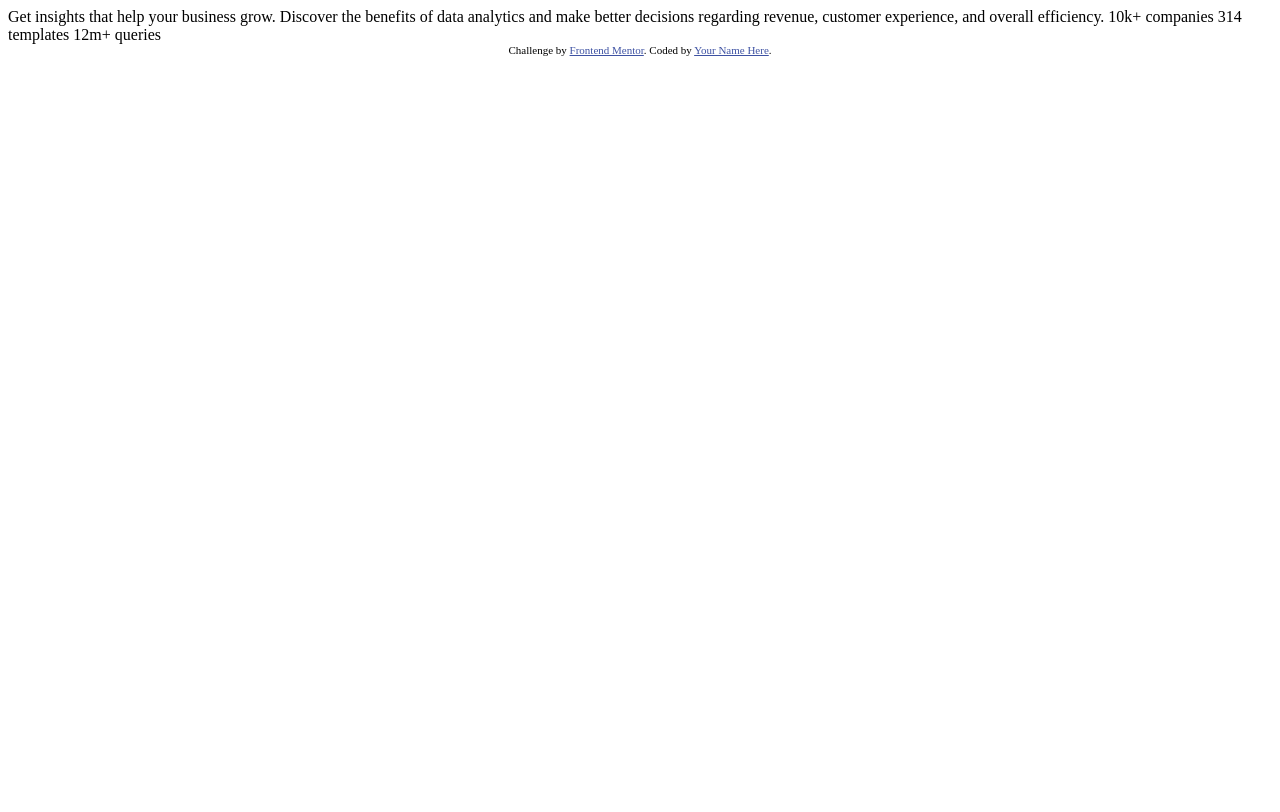
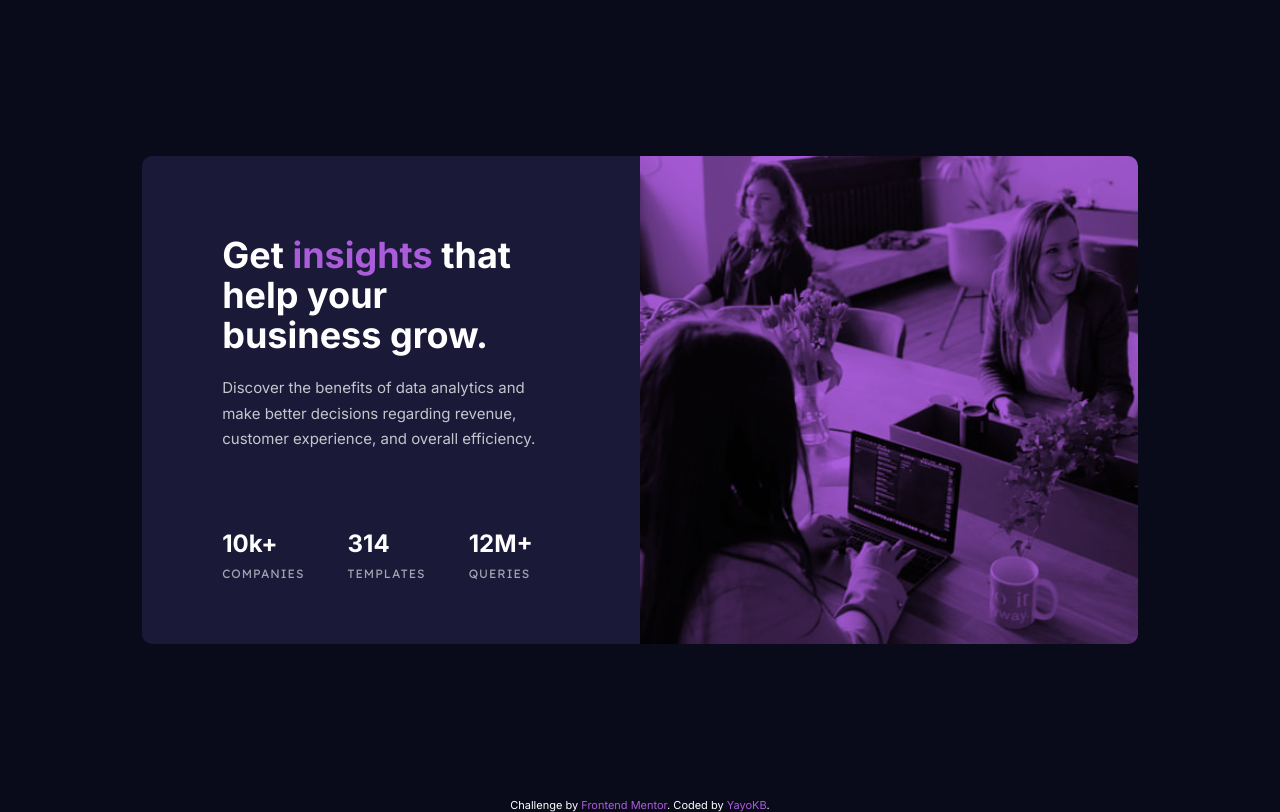
Before and after one commit to YayoKB/fem-stats-preview-card, a plain HTML site: page index.html in a window 1280 px wide. Drawn offline with Linux system fonts and the light colour scheme.

Commit message:
update all

```diff
--- a/index.html
+++ b/index.html
@@ -1,33 +1,41 @@
 <!DOCTYPE html>
 <html lang="en">
   <head>
-  <meta charset="UTF-8">
-  <meta name="viewport" content="width=device-width, initial-scale=1.0"> <!-- displays site properly based on user's device -->
+    <meta charset="UTF-8" />
+    <meta name="viewport" content="width=device-width, initial-scale=1.0" />
+    <!-- displays site properly based on user's device -->
 
-  <link rel="icon" type="image/png" sizes="32x32" href="./images/favicon-32x32.png">
+    <link rel="icon" type="image/png" sizes="32x32" href="./images/favicon-32x32.png" />
+    <link rel="stylesheet" href="style.css" />
 
     <title>Frontend Mentor | Stats preview card component</title>
-
-  <!-- Feel free to remove these styles or customise in your own stylesheet 👍 -->
-  <style>
-    .attribution { font-size: 11px; text-align: center; }
-    .attribution a { color: hsl(228, 45%, 44%); }
     </style>
   </head>
   <body>
+    <main class="wrapper">
+      <section class="container">
+        <div class="hero"></div>
+        <div class="text">
+          <h1 class="headline">Get <span class="insights">insights</span> that help your business grow.</h1>
+          <p class="desc">Discover the benefits of data analytics and make better decisions regarding revenue, customer experience, and overall efficiency.</p>
+          <div class="stats">
+            <div class="stats-one">
+              <p class="stat-number">10k+</p>
+              <p class="stat-heading">companies</p>
+            </div>
+            <div class="stats-two">
+              <p class="stat-number">314</p>
+              <p class="stat-heading">templates</p>
+            </div>
+            <div class="stats-three">
+              <p class="stat-number">12M+</p>
+              <p class="stat-heading">queries</p>
+            </div>
+          </div>
+        </div>
+      </section>
+    </main>
 
-  Get insights that help your business grow.
-
-  Discover the benefits of data analytics and make better decisions regarding revenue, customer
-  experience, and overall efficiency.
-
-  10k+ companies
-  314 templates
-  12m+ queries
-
-  <div class="attribution">
-    Challenge by <a href="https://www.frontendmentor.io?ref=challenge" target="_blank">Frontend Mentor</a>.
-    Coded by <a href="#">Your Name Here</a>.
-  </div>
+    <div class="attribution">Challenge by <a href="https://www.frontendmentor.io?ref=challenge" target="_blank">Frontend Mentor</a>. Coded by <a href="https://www.frontendmentor.io/profile/YayoKB">YayoKB</a>.</div>
   </body>
 </html>
--- a/style.css
+++ b/style.css
@@ -0,0 +1,139 @@
+@import url("https://fonts.googleapis.com/css2?family=Inter:wght@400;700&family=Lexend+Deca&display=swap");
+
+:root {
+  --very-dark-blue: hsl(233, 47%, 7%);
+  --dark-desaturated-blue: hsl(244, 38%, 16%);
+  --soft-violet: hsl(277, 64%, 61%);
+
+  --white: hsl(0, 0%, 100%);
+  --para-white: hsla(0, 0%, 100%, 0.75);
+  --stat-white: hsla(0, 0%, 100%, 0.6);
+}
+
+*,
+::before,
+::after {
+  margin: 0;
+  padding: 0;
+  box-sizing: border-box;
+  line-height: 1;
+}
+
+body,
+html {
+  height: 100%;
+  background-color: var(--very-dark-blue);
+  text-align: center;
+  font-family: "Inter", sans-serif;
+  color: var(--white);
+}
+
+p {
+  font-size: 15px;
+}
+
+.wrapper {
+  height: 100%;
+  display: grid;
+  place-content: center;
+}
+
+.container {
+  display: grid;
+  background-color: var(--dark-desaturated-blue);
+  margin: auto 11.11vw;
+  border-radius: 10px;
+}
+
+.hero {
+  background-image: url("./images/image-header-mobile.jpg");
+  border-radius: 10px 10px 0px 0px;
+  background-color: var(--soft-violet);
+  background-blend-mode: multiply;
+  min-height: 15rem;
+  background-position: center center;
+  background-size: cover;
+  width: 100%;
+}
+
+.text {
+  padding: 2.5rem 2rem;
+  width: 100%;
+}
+
+.headline {
+  font-weight: 700;
+  line-height: 1.1;
+  font-size: 1.75rem;
+}
+
+.insights {
+  color: var(--soft-violet);
+}
+
+.desc {
+  line-height: 1.7;
+  margin-top: 1.25rem;
+  margin-bottom: 3rem;
+  color: var(--para-white);
+}
+
+.stats {
+  display: grid;
+  grid-gap: 2rem;
+}
+
+.stat-number {
+  font-weight: 700;
+  font-size: 1.5rem;
+  margin-bottom: 0.75rem;
+}
+
+.stat-heading {
+  font-family: "Lexend Deca", sans-serif;
+  text-transform: uppercase;
+  font-size: 0.75rem;
+  letter-spacing: 1px;
+  color: var(--stat-white);
+}
+
+@media screen and (min-width: 40rem) {
+  .container {
+    grid-template-columns: 1fr 1fr;
+    max-width: 70rem;
+  }
+
+  .hero {
+    grid-column-start: 2;
+    grid-row: span 2;
+    background-image: url("./images/image-header-desktop.jpg");
+    border-radius: 0px 10px 10px 0px;
+  }
+
+  .text {
+    padding: 5rem 6rem 4rem 5rem;
+    text-align: left;
+  }
+
+  .headline {
+    font-size: 2.25rem;
+  }
+
+  .desc {
+    font-size: 0.9375rem;
+    margin-bottom: 5rem;
+  }
+
+  .stats {
+    grid-auto-flow: column;
+  }
+}
+
+.attribution {
+  font-size: 11px;
+  text-align: center;
+}
+.attribution a {
+  color: var(--soft-violet);
+  text-decoration: none;
+}
```
Also changed, not shown: screenshot-mobile.jpg (added), 2 other files. Lines whose indentation alone changed are shown as unchanged.
